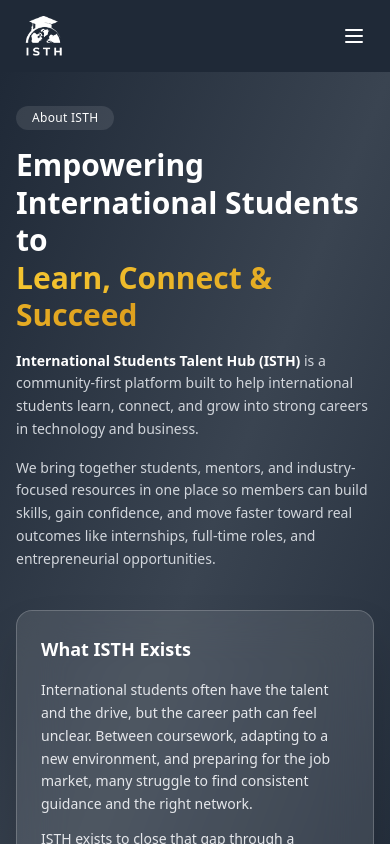
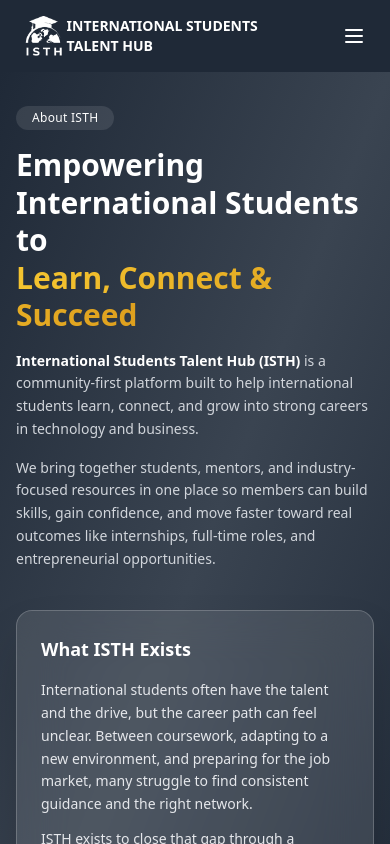
Before and after one commit to SkoolSaver/ISTH-website, a Next.js app: page /pages/about in a window 390 px wide. Shown: the top 844 px of the page. Built offline with nearby package versions, Linux system fonts and the light colour scheme.

Commit message:
Small alignments in Logo Fixes

```diff
--- a/app/pages/about/components/AboutImpact.tsx
+++ b/app/pages/about/components/AboutImpact.tsx
@@ -47,7 +47,7 @@ export default function AboutImpact() {
         <h2 className="text-center text-2xl md:text-3xl font-bold mb-2xl text-accent-dark">
           Our Impact
         </h2>
-        <div className="grid grid-cols-3 sm:grid-cols-3 md:grid-cols-3 gap-lg px-md sm:px-lg md:px-lg lg:px-md">
+        <div className="grid grid-cols-3 sm:grid-cols-3 md:grid-cols-3 gap-md px-xs sm:px-lg md:px-lg lg:px-md">
           {metrics.map((metric, index) => (
             <div
               key={index}
@@ -57,7 +57,7 @@ export default function AboutImpact() {
                 {counts[index]}
                 {metric.suffix}
               </div>
-              <div className="text-md md:text-lg font-semibold text-text-secondary">
+              <div className="text-sm md:text-lg font-semibold text-text-secondary">
                 {metric.label}
               </div>
             </div>
--- a/app/pages/events/components/EventsHero.tsx
+++ b/app/pages/events/components/EventsHero.tsx
@@ -46,7 +46,7 @@ export default function EventsHero() {
               </button>
 
               <button className="px-4 sm:px-6 py-2 sm:py-3 rounded-xl border border-white/30 hover:bg-white/10 transition font-semibold text-sm sm:text-base">
-                Upcoming Hackathons
+                Upcoming Events
               </button>
             </div>
           </div>
@@ -77,11 +77,11 @@ export default function EventsHero() {
 
               <div className="mt-6 sm:mt-7 grid grid-cols-2 gap-3 sm:gap-4 text-center">
                 <div className="bg-white/10 rounded-xl py-3 sm:py-4">
-                  <p className="text-xl sm:text-2xl font-extrabold text-white">50+</p>
+                  <p className="text-xl sm:text-2xl font-bold text-white">50+</p>
                   <p className="text-xs sm:text-sm text-gray-300">Events Hosted</p>
                 </div>
                 <div className="bg-white/10 rounded-xl py-3 sm:py-4">
-                  <p className="text-xl sm:text-2xl font-extrabold text-white">2K+</p>
+                  <p className="text-xl sm:text-2xl font-bold text-white">2K+</p>
                   <p className="text-xs sm:text-sm text-gray-300">Students Participated</p>
                 </div>
               </div>
--- a/components/common/layout/Header.tsx
+++ b/components/common/layout/Header.tsx
@@ -29,7 +29,7 @@ export default function Header({ className }: HeaderProps) {
           {/* Logo */}
           <Link href="/" className="flex items-center hover:opacity-95 transition-opacity">
             {/* Mobile Logo - visible only on mobile */}
-            <div className="md:hidden">
+            <div className="md:hidden flex items-center gap-xs">
               <Image
                 src="/ISTH.png"
                 alt="ISTH Logo"
@@ -38,6 +38,12 @@ export default function Header({ className }: HeaderProps) {
                 className="h-10 w-auto"
                 priority
               />
+              <div className="whitespace-nowrap">
+                <div className="text-white text-sm font-bold">
+                  <div>INTERNATIONAL STUDENTS</div>
+                  <div>TALENT HUB</div>
+                </div>
+              </div>
             </div>
             {/* Desktop/Tablet Logo - visible on md and above */}
             <div className="hidden md:flex md:items-center md:gap-sm group">
@@ -50,7 +56,7 @@ export default function Header({ className }: HeaderProps) {
                 priority
               />
               <div className="whitespace-nowrap">
-                <div className="text-[#ffffff] text-md font-bold">
+                <div className="text-white text-md font-bold">
                   <div>INTERNATIONAL STUDENTS</div>
                   <div>TALENT HUB</div>
                 </div>
```
